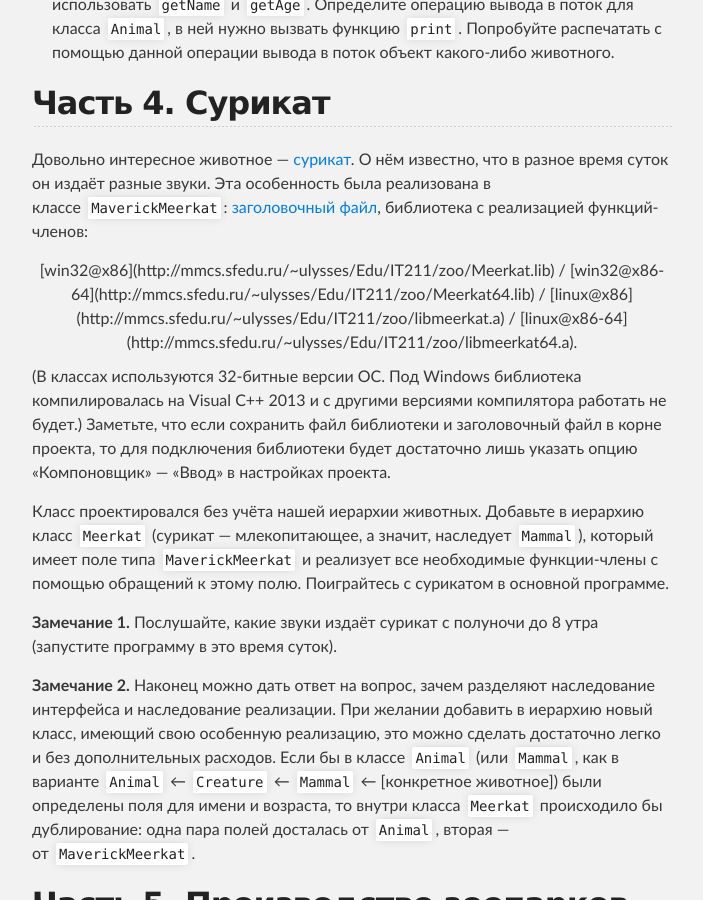
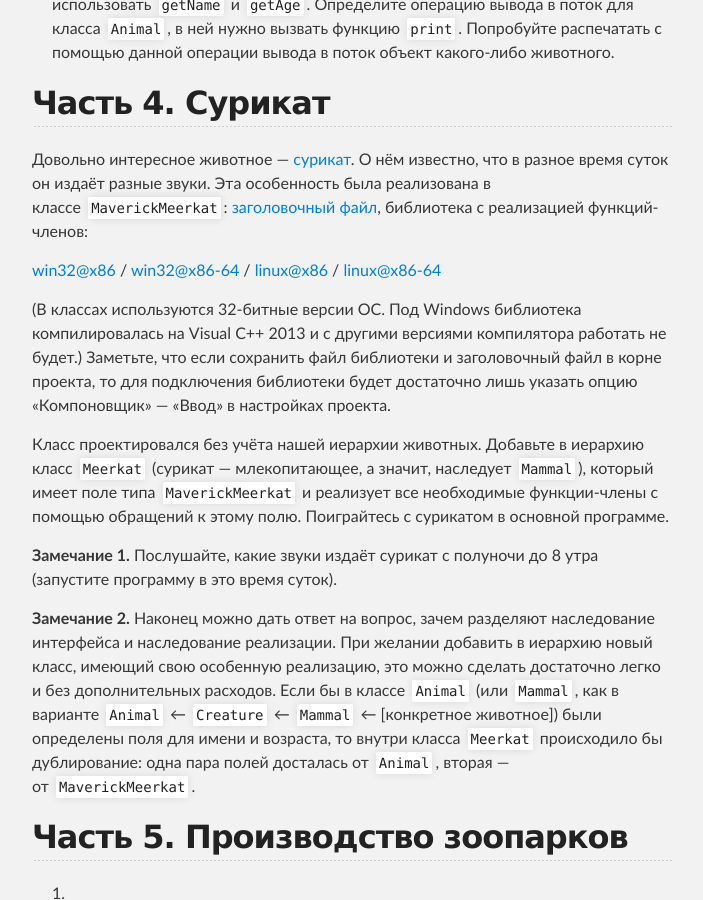
Before and after one commit to sschoo/sschoo.github.io, a Jekyll site: the page built from zoo.md, in a window 1280 px wide and 900 px high, scrolled down 3564 px. Shown: the whole window, without its empty margins (288-991 px from the left). Built offline with Jekyll 4.4.1, drawn with Linux system fonts in a browser that asks for light colours; Markdown is read by kramdown in place of the engine named in the settings.

Commit message:
+zoo: remove div

```diff
--- a/zoo.md
+++ b/zoo.md
@@ -131,7 +131,7 @@ layout: default
 
 Довольно интересное животное — [сурикат](http://ru.wikipedia.org/wiki/%D0%A1%D1%83%D1%80%D0%B8%D0%BA%D0%B0%D1%82). О нём известно, что в разное время суток он издаёт разные звуки. Эта особенность была реализована в классе `MaverickMeerkat`: [заголовочный файл](http://mmcs.sfedu.ru/~ulysses/Edu/IT211/zoo/Meerkat.h), библиотека с реализацией функций-членов:
 
-<div align="center">[win32@x86](http://mmcs.sfedu.ru/~ulysses/Edu/IT211/zoo/Meerkat.lib) / [win32@x86-64](http://mmcs.sfedu.ru/~ulysses/Edu/IT211/zoo/Meerkat64.lib) / [linux@x86](http://mmcs.sfedu.ru/~ulysses/Edu/IT211/zoo/libmeerkat.a) / [linux@x86-64](http://mmcs.sfedu.ru/~ulysses/Edu/IT211/zoo/libmeerkat64.a).</div>
+[win32@x86](http://mmcs.sfedu.ru/~ulysses/Edu/IT211/zoo/Meerkat.lib) / [win32@x86-64](http://mmcs.sfedu.ru/~ulysses/Edu/IT211/zoo/Meerkat64.lib) / [linux@x86](http://mmcs.sfedu.ru/~ulysses/Edu/IT211/zoo/libmeerkat.a) / [linux@x86-64](http://mmcs.sfedu.ru/~ulysses/Edu/IT211/zoo/libmeerkat64.a)
 
 (В классах используются 32-битные версии ОС. Под Windows библиотека компилировалась на Visual C++ 2013 и с другими версиями компилятора работать не будет.) Заметьте, что если сохранить файл библиотеки и заголовочный файл в корне проекта, то для подключения библиотеки будет достаточно лишь указать опцию «Компоновщик» — «Ввод» в настройках проекта.
 
```
